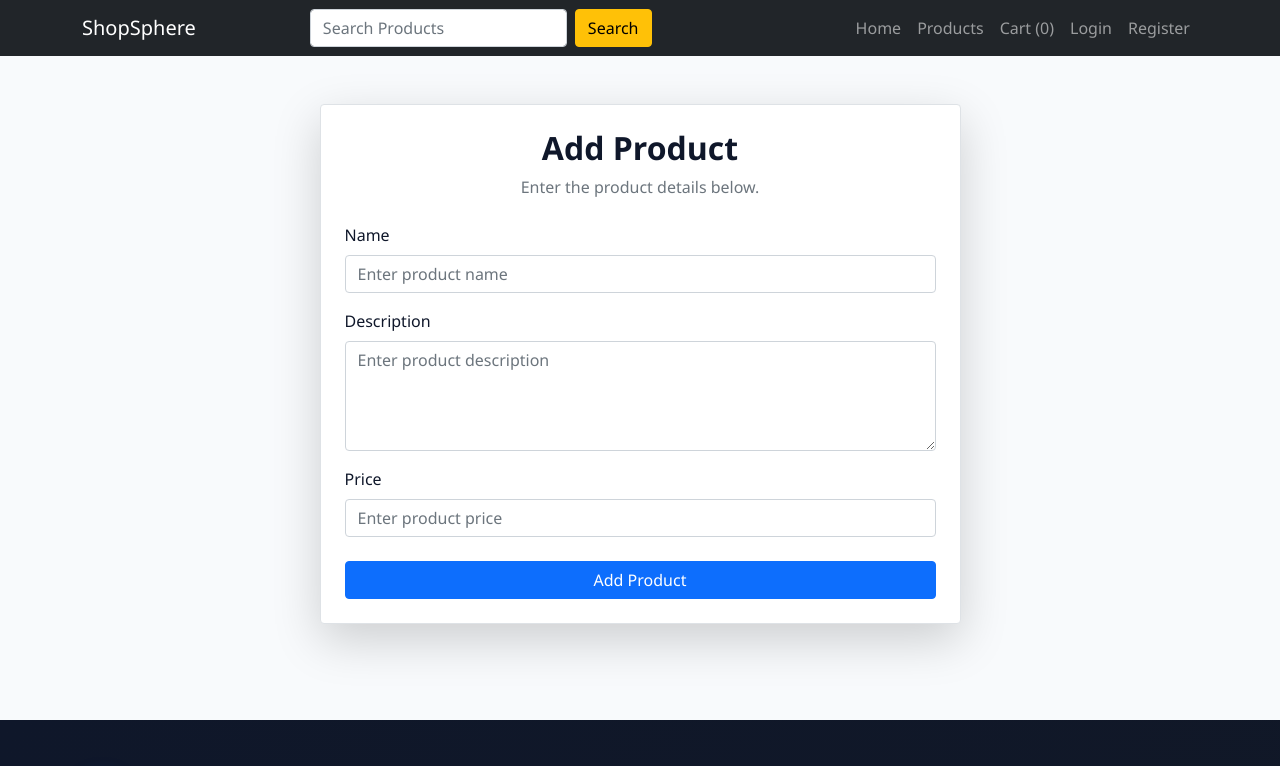
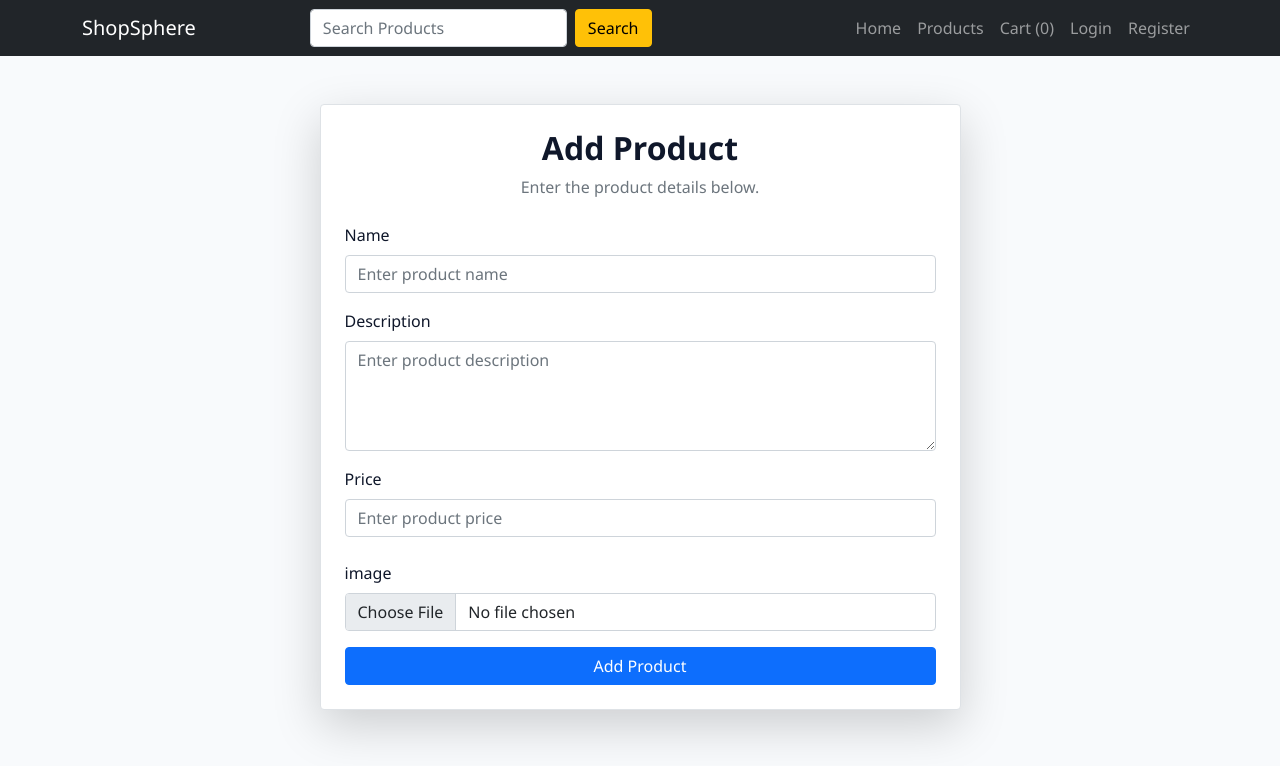
Before and after one commit to tausif900/Ecommerce-Frontend-React-Project, a React (Vite) app: page /add-product in a window 1280 px wide. Shown: the top 766 px of the page. Built offline with nearby package versions, Linux system fonts and the light colour scheme.

Commit message:
image upload functionality in progress

```diff
--- a/src/components/adminPages/AddProduct.jsx
+++ b/src/components/adminPages/AddProduct.jsx
@@ -87,6 +87,15 @@ const AddProduct = () => {
                 </p>
               </div>
 
+              {/* Product Image */}
+
+              <div class="mb-3">
+                <label for="formFile" class="form-label">
+                  image
+                </label>
+                <input class="form-control" type="file" id="formFile" />
+              </div>
+
               <button type="submit" className="btn btn-primary w-100">
                 Add Product
               </button>
```
